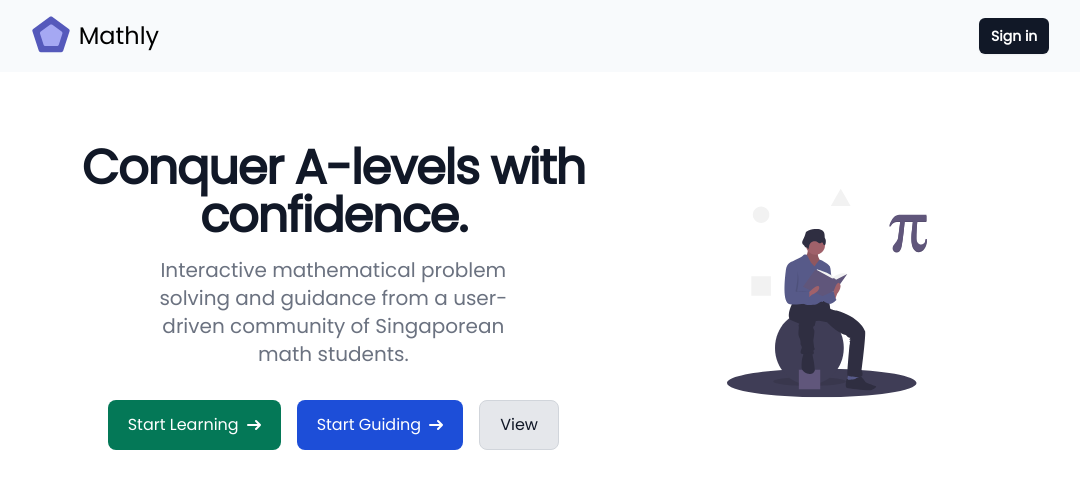
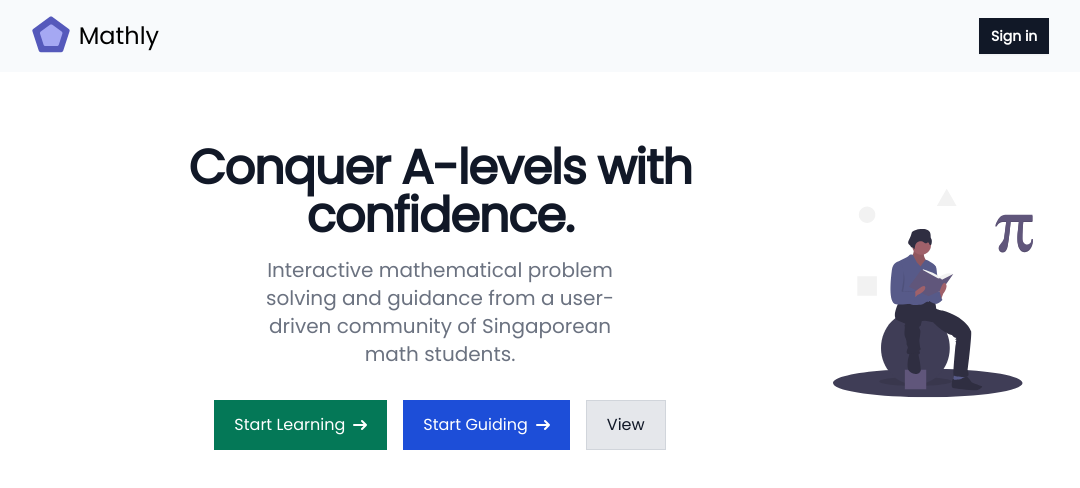
Before and after one commit to Ferrois/Mathly, a Next.js app in the folder web/: page / in a window 1280 px wide. Shown: the top 488 px of the page, without its empty margins (100-1180 px from the left). Built offline with nearby package versions, Linux system fonts and the light colour scheme; no server answers.

Commit message:
--add: shadcn-ui config

```diff
--- a/web/tailwind.config.js
+++ b/web/tailwind.config.js
@@ -1,20 +1,76 @@
 /** @type {import('tailwindcss').Config} */
 module.exports = {
+  darkMode: ["class"],
   content: [
-    './src/pages/**/*.{js,ts,jsx,tsx,mdx}',
-    './src/components/**/*.{js,ts,jsx,tsx,mdx}',
-    './src/app/**/*.{js,ts,jsx,tsx,mdx}',
-  ],
+    './pages/**/*.{js,jsx}',
+    './components/**/*.{js,jsx}',
+    './app/**/*.{js,jsx}',
+    './src/**/*.{js,jsx}',
+	],
   theme: {
+    container: {
+      center: true,
+      padding: "2rem",
+      screens: {
+        "2xl": "1400px",
+      },
+    },
     extend: {
-      backgroundImage: {
-        'gradient-radial': 'radial-gradient(var(--tw-gradient-stops))',
-        'gradient-conic':
-          'conic-gradient(from 180deg at 50% 50%, var(--tw-gradient-stops))',
+      colors: {
+        border: "hsl(var(--border))",
+        input: "hsl(var(--input))",
+        ring: "hsl(var(--ring))",
+        background: "hsl(var(--background))",
+        foreground: "hsl(var(--foreground))",
+        primary: {
+          DEFAULT: "hsl(var(--primary))",
+          foreground: "hsl(var(--primary-foreground))",
+        },
+        secondary: {
+          DEFAULT: "hsl(var(--secondary))",
+          foreground: "hsl(var(--secondary-foreground))",
+        },
+        destructive: {
+          DEFAULT: "hsl(var(--destructive))",
+          foreground: "hsl(var(--destructive-foreground))",
+        },
+        muted: {
+          DEFAULT: "hsl(var(--muted))",
+          foreground: "hsl(var(--muted-foreground))",
+        },
+        accent: {
+          DEFAULT: "hsl(var(--accent))",
+          foreground: "hsl(var(--accent-foreground))",
+        },
+        popover: {
+          DEFAULT: "hsl(var(--popover))",
+          foreground: "hsl(var(--popover-foreground))",
+        },
+        card: {
+          DEFAULT: "hsl(var(--card))",
+          foreground: "hsl(var(--card-foreground))",
+        },
+      },
+      borderRadius: {
+        lg: "var(--radius)",
+        md: "calc(var(--radius) - 2px)",
+        sm: "calc(var(--radius) - 4px)",
+      },
+      keyframes: {
+        "accordion-down": {
+          from: { height: 0 },
+          to: { height: "var(--radix-accordion-content-height)" },
+        },
+        "accordion-up": {
+          from: { height: "var(--radix-accordion-content-height)" },
+          to: { height: 0 },
+        },
+      },
+      animation: {
+        "accordion-down": "accordion-down 0.2s ease-out",
+        "accordion-up": "accordion-up 0.2s ease-out",
       },
     },
   },
-  plugins: [
-    require('@tailwindcss/forms')
-  ],
+  plugins: [require("tailwindcss-animate")],
 }
```
Also changed, not shown: web/package.json (+8 -0 lines), web/components.json (added), 1 other file (tests, documents, lock files or other folders).
